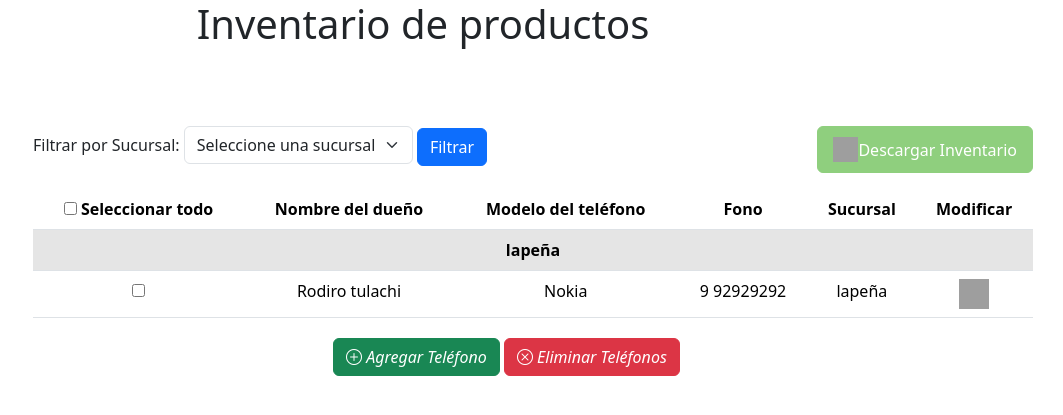
After one commit to Delpinoo/Inventario, a Django app: page /phones/ in a window 1280 px wide. The commit adds this page. Shown: the top 415 px of the page, without its empty margins (217-1280 px from the left). Run offline with Django 5.2, Linux system fonts and the light colour scheme; data comes from the database, SQL or seed files in the repository; both versions use the stored data as it was after the commit; grey boxes are pictures that could not be loaded.

Commit message:
pagina-telegonos-linqueada

```diff
--- a/inventario/app/admin.py
+++ b/inventario/app/admin.py
@@ -2,7 +2,7 @@ from django.contrib import admin
 
 # Register your models here.
 from django.contrib import admin
-from .models import Producto, Sucursal
+from .models import Producto, Sucursal,Tipo , Telefono
 
 class ProductoAdmin(admin.ModelAdmin):
     list_display = ('nombre', 'precio', 'sucursal')  # Muestra las columnas en la lista
@@ -10,3 +10,5 @@ class ProductoAdmin(admin.ModelAdmin):
 
 admin.site.register(Producto)
 admin.site.register(Sucursal)
+admin.site.register(Tipo)
+admin.site.register(Telefono)
--- /dev/null
+++ b/inventario/app/templates/base/base.html
@@ -0,0 +1,29 @@
+{% load static %}
+
+<!DOCTYPE html>
+<html lang="es">
+<head>
+    <meta charset="UTF-8">
+    <meta name="viewport" content="width=device-width, initial-scale=1.0">
+    <title>Inventario</title>
+    <link rel="stylesheet" type="text/css" href="{% static 'css/index.css' %}">
+    <script src="{% static 'js/home.js' %}"></script>
+    <link href="https://cdn.jsdelivr.net/npm/bootstrap@5.3.3/dist/css/bootstrap.min.css" rel="stylesheet" integrity="sha384-QWTKZyjpPEjISv5WaRU9OFeRpok6YctnYmDr5pNlyT2bRjXh0JMhjY6hW+ALEwIH" crossorigin="anonymous">
+    <link rel="stylesheet" href="https://cdn.jsdelivr.net/npm/bootstrap-icons/font/bootstrap-icons.css">
+    <link rel="icon" href="{% static 'icon/favicon.png' %}" type="image/png">
+    <meta name="csrf-token" content="{{ csrf_token }}">
+</head>
+<body>
+    <h1 class="title-container">Inventario de productos</h1>
+
+    {% block content %}
+    <!-- Aquí se insertará el contenido específico de cada página -->
+    {% endblock %}
+
+    <script>
+        var eliminarProductosURL = "{% url 'eliminar_productos' %}";
+    </script>
+    <script src="https://code.jquery.com/jquery-3.6.0.min.js"></script>
+    <script src="https://cdn.jsdelivr.net/npm/bootstrap@5.3.3/dist/js/bootstrap.bundle.min.js"></script>
+</body>
+</html>
--- /dev/null
+++ b/inventario/app/templates/phones/telefonos.html
@@ -0,0 +1,135 @@
+{% extends 'base/base.html' %}
+
+{% block content %}
+<div class="tabla-productos">
+    <div class="d-flex justify-content-between mb-3">
+        <!-- Formulario para filtrar productos por sucursal -->
+        <form method="get" action="{% url 'phones' %}" class="d-inline-block">
+            <label for="sucursal">Filtrar por Sucursal:</label>
+            <select name="sucursal" id="sucursal" class="form-select d-inline-block w-auto">
+                <option value="">Seleccione una sucursal</option>
+                {% for sucursal in sucursales %}
+                    <option value="{{ sucursal.id }}" {% if request.GET.sucursal == sucursal.id|stringformat:"s" %}selected{% endif %}>
+                        {{ sucursal.nombre_sucursal }}
+                    </option>
+                {% endfor %}
+            </select>
+            <button type="submit" class="btn btn-primary">Filtrar</button>
+        </form>
+
+        <div class="text-center">
+            <a href="{% url 'phones' %}?exportar=true&sucursal={{ request.GET.sucursal }}" class="btn" style="background-color: #8fcf7e; border-color: #8fcf7e; color: white; display: flex; align-items: center; padding: 10px 15px;">
+                <img width="25" height="25" src="https://img.icons8.com/color/48/export-excel.png" alt="export-excel" class="mr-2"/>
+                Descargar Inventario
+            </a>
+        </div>
+    </div>
+
+    <!-- Tabla de teléfonos -->
+    <table class="table table-striped">
+        <thead>
+            <tr>
+                <th><input type="checkbox" id="check-all"> Seleccionar todo</th>
+                <th>Nombre del dueño</th>
+                <th>Modelo del teléfono</th>
+                <th>Fono</th>
+                <th>Sucursal</th>
+                <th>Modificar</th>
+            </tr>
+        </thead>
+        <tbody>
+            {% for sucursal, telefonos_sucursal in telefonos_por_sucursal.items %}
+                <!-- Título para la sucursal -->
+                <tr>
+                    <td colspan="6" style="font-weight: bold; background-color: #f1f1f1;">
+                        {{ sucursal.nombre_sucursal }}
+                    </td>
+                </tr>
+
+                <!-- Mostrar los teléfonos de la sucursal -->
+                {% if telefonos_sucursal %}
+                    {% for telefono in telefonos_sucursal %}
+                        <tr>
+                            <td><input type="checkbox" name="telefono" value="{{ telefono.id }}"></td>
+                            <td>{{ telefono.nombre_dueño }}</td>
+                            <td>{{ telefono.modelo_telefono }}</td>
+                            <td>{{ telefono.fono }}</td>
+                            <td>{{ telefono.sucursal.nombre_sucursal }}</td>
+                            <td>
+                                <a href="javascript:void(0);" onclick="mostrarModal('modificar', '{{ telefono.id }}', '{{ telefono.nombre_dueño }}', '{{ telefono.modelo_telefono }}', '{{ telefono.fono }}', '{{ telefono.sucursal.id }}')">
+                                    <img width="30" height="30" src="https://img.icons8.com/cotton/128/edit--v2.png" alt="edit--v2"/>
+                                </a>
+                            </td>
+                        </tr>
+                    {% endfor %}
+                {% else %}
+                    <!-- Si no hay teléfonos en esta sucursal -->
+                    <tr>
+                        <td colspan="6">No hay teléfonos disponibles en esta sucursal.</td>
+                    </tr>
+                {% endif %}
+            {% empty %}
+                <!-- Si no hay sucursales -->
+                <tr>
+                    <td colspan="6">No hay sucursales disponibles.</td>
+                </tr>
+            {% endfor %}
+        </tbody>
+
+    </table>
+
+
+    <div class="container-buttoms">
+        <!-- Botón para agregar teléfono -->
+        <button class="btn btn-success" onclick="mostrarModal('agregar')">
+            <i class="bi bi-plus-circle"> Agregar Teléfono</i>
+        </button>
+
+        {% csrf_token %}
+        <button id="eliminarTelefonosBtn" class="btn btn-danger" onclick="eliminarTelefonos()">
+            <i class="bi bi-x-circle"> Eliminar Teléfonos</i>
+        </button>
+    </div>
+
+    <!-- Modal para agregar y modificar teléfono -->
+    <div class="modal fade" id="modalTelefono" tabindex="-1" aria-labelledby="modalTelefonoLabel" aria-hidden="true">
+        <div class="modal-dialog">
+            <div class="modal-content">
+                <div class="modal-header">
+                    <h5 class="modal-title" id="modalTelefonoLabel">Agregar Teléfono</h5>
+                    <button type="button" class="btn-close" data-bs-dismiss="modal" aria-label="Close"></button>
+                </div>
+                <div class="modal-body">
+                    <form id="formTelefono" method="POST" action="{% url 'phones' %}">
+                        {% csrf_token %}
+                        <input type="hidden" id="telefonoId" name="telefono_id">
+                        <div class="mb-3">
+                            <label for="nombre_dueño" class="form-label">Nombre del dueño</label>
+                            <input type="text" class="form-control" id="nombre_dueño" name="nombre_dueño" required>
+                        </div>
+                        <div class="mb-3">
+                            <label for="modelo_telefono" class="form-label">Modelo del teléfono</label>
+                            <input type="text" class="form-control" id="modelo_telefono" name="modelo_telefono" required>
+                        </div>
+                        <div class="mb-3">
+                            <label for="fono" class="form-label">Fono</label>
+                            <input type="text" class="form-control" id="fono" name="fono" required>
+                        </div>
+                        <div class="mb-3">
+                            <label for="sucursal" class="form-label">Sucursal</label>
+                            <select class="form-select" id="sucursal" name="sucursal" required>
+                                {% for sucursal in sucursales %}
+                                    <option value="{{ sucursal.id }}">{{ sucursal.nombre_sucursal }}</option>
+                                {% endfor %}
+                            </select>
+                        </div>
+                        <button type="submit" class="btn btn-primary">Guardar</button>
+                    </form>
+                </div>
+            </div>
+        </div>
+    </div>
+
+</div>
+
+{% endblock %}
--- /dev/null
+++ b/inventario/app/urls.py
@@ -0,0 +1,9 @@
+from django.urls import path
+from app import views
+
+urlpatterns = [
+    path('', views.home, name='home'),
+    path('eliminar-productos/', views.eliminar_productos, name='eliminar_productos'),
+    path('modificar-producto/', views.modificar_producto, name='modificar_producto'),
+    path('phones/', views.phones, name='phones'),
+]
--- a/inventario/app/views.py
+++ b/inventario/app/views.py
@@ -1,7 +1,7 @@
 from django.shortcuts import render, redirect, get_object_or_404
 from django.http import HttpResponse
-from .forms import ProductoForm
-from .models import Producto, Sucursal
+from .forms import ProductoForm, TelefonoForm
+from .models import Producto, Sucursal, Telefono
 from django.conf import settings
 from datetime import datetime
 from openpyxl.cell.cell import Cell
@@ -10,6 +10,7 @@ from django.views.decorators.csrf import csrf_protect
 import openpyxl
 import os
 import json
+
 
 
 def escribir_valor(ws, fila, columna, valor):
@@ -144,6 +145,7 @@ def eliminar_productos(request):
             # En caso de error, devolver el mensaje de error
             return JsonResponse({'success': False, 'error': str(e)})
 
+
 def modificar_producto(request):
     if request.method == 'POST':
         producto_id = request.POST.get('id')
@@ -160,4 +162,33 @@ def modificar_producto(request):
         # Redirigir a la página donde se muestra el inventario
         return redirect('home')  # Puedes redirigir a cualquier vista que quieras después de modificar
 
-    return render(request, 'nombre_del_template.html')
+    return render(request, 'home')
+
+
+def phones(request):
+    # Obtener todos los teléfonos
+    telefonos = Telefono.objects.all()
+
+    # Filtrar por sucursal si se ha seleccionado alguna
+    sucursal_id = request.GET.get('sucursal')
+    if sucursal_id:
+        telefonos = telefonos.filter(sucursal_id=sucursal_id)
+
+    # Agrupar los teléfonos por sucursal
+    telefonos_por_sucursal = {}
+    for telefono in telefonos:
+        sucursal = telefono.sucursal
+        if sucursal not in telefonos_por_sucursal:
+            telefonos_por_sucursal[sucursal] = []
+        telefonos_por_sucursal[sucursal].append(telefono)
+
+    # Obtener todas las sucursales para el filtro
+    sucursales = Sucursal.objects.all()
+
+    return render(request, 'phones/telefonos.html', {
+        'telefonos_por_sucursal': telefonos_por_sucursal,
+        'sucursales': sucursales,
+        'request': request
+    })
+
+#----------------------------------------------------------------------------------------------
--- a/inventario/inventario/urls.py
+++ b/inventario/inventario/urls.py
@@ -15,12 +15,9 @@ Including another URLconf
     2. Add a URL to urlpatterns:  path('blog/', include('blog.urls'))
 """
 from django.contrib import admin
-from django.urls import path
-from app import views
+from django.urls import path, include
 
 urlpatterns = [
     path('admin/', admin.site.urls),
-    path('', views.home, name='home'),
-    path('eliminar-productos/', views.eliminar_productos, name='eliminar_productos'),
-    path('modificar-producto/', views.modificar_producto, name='modificar_producto')
+    path('', include('app.urls')),
 ]
```
Also changed, not shown: inventario/app/forms.py (+6 -1 lines), inventario/app/models.py (+28 -1 lines), inventario/app/static/js/phones.js (added, +51 -0 lines), inventario/app/templates/home/index.html (+13 -38 lines), inventario/app/migrations/0001_initial.py, inventario/app/migrations/0002_alter_producto_id.py (deleted), inventario/app/migrations/0003_sucursal_producto_sucursal.py (deleted), inventario/app/migrations/0004_alter_producto_sucursal.py (deleted), inventario/app/migrations/0005_alter_producto_sucursal.py (deleted), inventario/app/migrations/0006_remove_producto_sucursal.py (deleted), inventario/app/migrations/0007_producto_sucursal.py (deleted), inventario/app/migrations/0008_remove_producto_sucursal_delete_sucursal.py (deleted), inventario/app/migrations/0009_sucursal_producto_sucursal.py (deleted), inventario/db.sqlite3.
